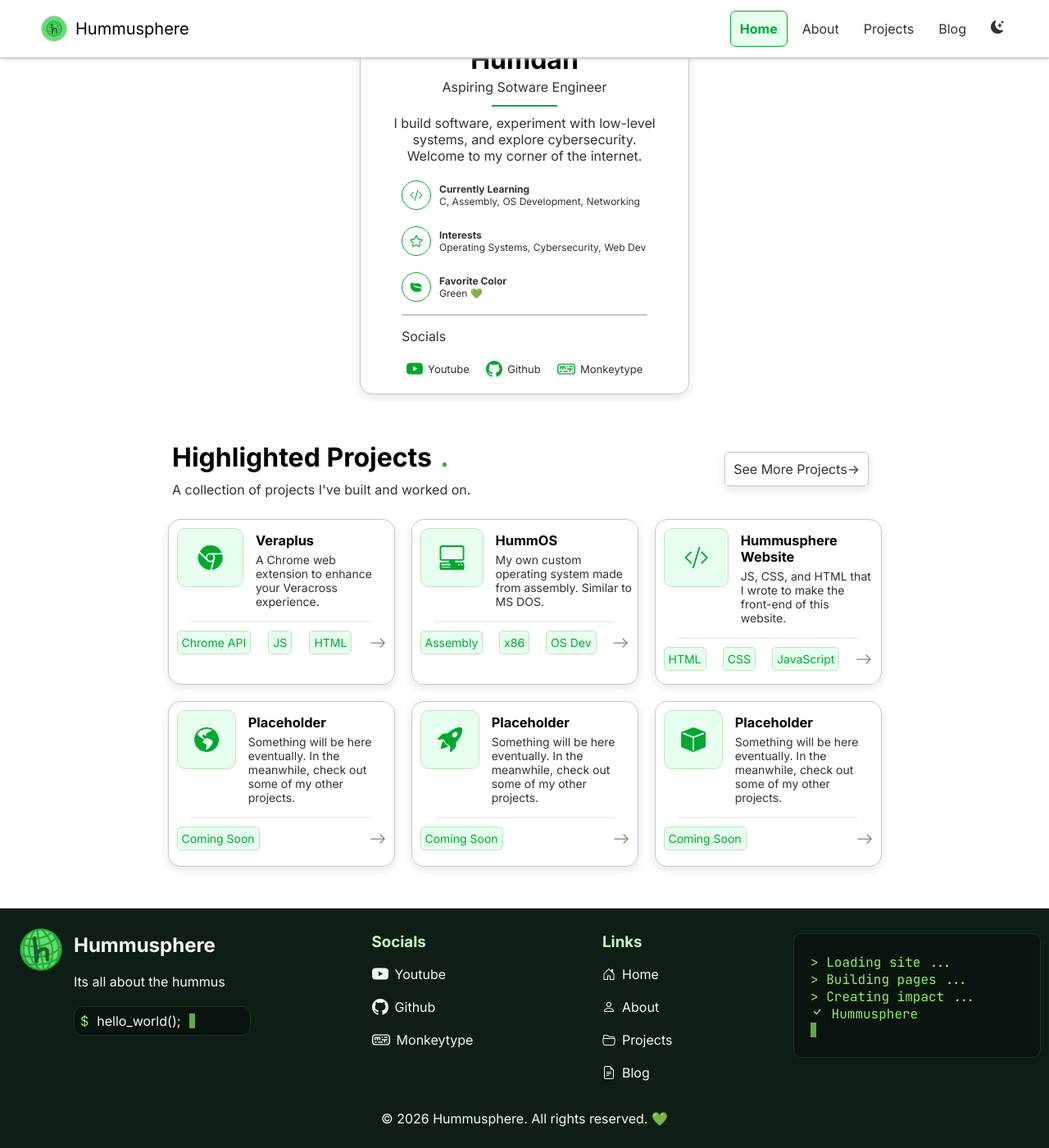
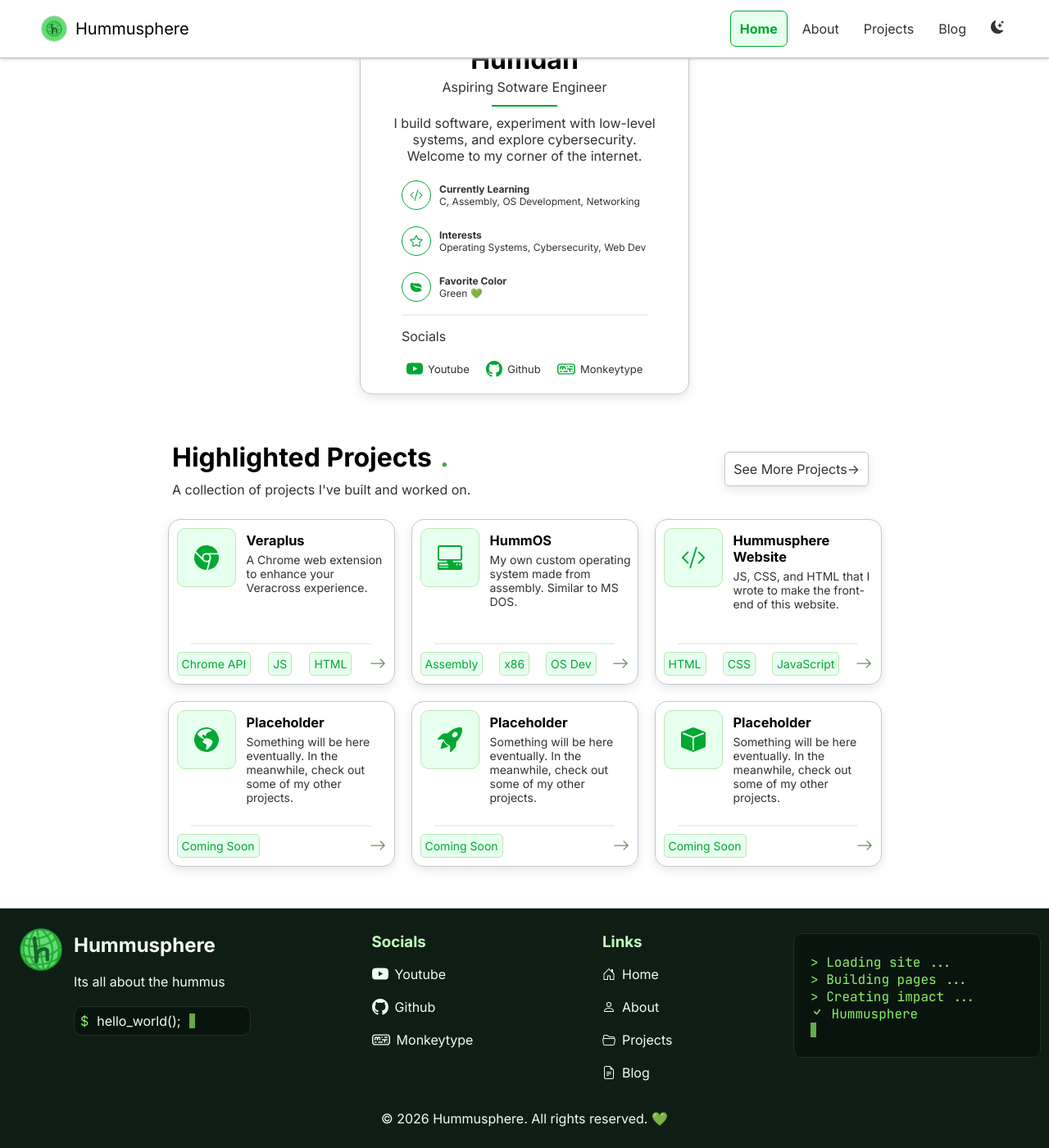
Before and after one commit to hummusphere/hummusphere.github.io, a Jekyll site: the page built from index.html, in a window 1280 px wide and 1400 px high, scrolled down 297 px. Shown: the whole window at 82% size. Built offline with Jekyll 4.4.1, drawn with Linux system fonts in a browser that asks for light colours.

Commit message:
added grid styling to index

```diff
--- a/index.html
+++ b/index.html
@@ -47,7 +47,7 @@ permalink: /
                 <p style="margin:0px;"> Green 💚</p>
             </div>
         </div>
-        <div style="height: 2px; width: 300px; background: var(--border-color); margin: 15px auto;""></div>
+        <div style="height: 2px; width: 300px; background: var(--faint-gray); margin: 15px auto;""></div>
         <p style="margin: 0px 50px;">Socials</p>
         <div class="flex flex-row justify-center" style="gap:20px; font-size:13px; margin: 10px 00px;">
             <a style="gap: 0.4rem; height:40px; color:var(--spring-green); text-decoration:none;" class="flex items-center" href="https://www.youtube.com/@hummusphere">
@@ -69,7 +69,7 @@ permalink: /
         </div>
     </div>
     <div id="right" class="flex flex-row wrap item-center justify-center">
-        <div class="flex flew-rox items-center" style="justify-content: space-between; height: fit-content; width: 100%; margin:10px; margin-left: 15px; color: var(--text-color);">
+        <div class="flex flew-rox items-center wrap" style="justify-content: space-between; height: fit-content; width: 100%; margin:10px; margin-left: 15px; color: var(--text-color);">
             <div>
                 <div class="flex flex-row"><h1 style="margin:5px">Highlighted Projects</h1><h1 style="margin:5px; font-size: 32px; color: rgb(58, 173, 58)">.</h1></div>
                 <p style="margin:5px"> A collection of projects I've built and worked on.</p>
@@ -77,8 +77,8 @@ permalink: /
             <a class="see-more" href="/projects/"> See More Projects-></a>
         </div>
 
-        <a class="project flex flex-col" href="/projects/veraplus/">
-            <div class="flex flex-row">
+        <a class="project" href="/projects/veraplus/">
+            <div style="display: grid; grid-template-columns: 90px 1fr;">
                 <svg class="project-svg" xmlns="http://www.w3.org/2000/svg" width="16" height="16" fill="currentColor" class="bi bi-browser-chrome" viewBox="0 0 16 16">
                     <path fill-rule="evenodd" d="M16 8a8 8 0 0 1-7.022 7.94l1.902-7.098a3 3 0 0 0 .05-1.492A3 3 0 0 0 10.237 6h5.511A8 8 0 0 1 16 8M0 8a8 8 0 0 0 7.927 8l1.426-5.321a3 3 0 0 1-.723.255 3 3 0 0 1-1.743-.147 3 3 0 0 1-1.043-.7L.633 4.876A8 8 0 0 0 0 8m5.004-.167L1.108 3.936A8.003 8.003 0 0 1 15.418 5H8.066a3 3 0 0 0-1.252.243 2.99 2.99 0 0 0-1.81 2.59M8 10a2 2 0 1 0 0-4 2 2 0 0 0 0 4"/>
                 </svg>
@@ -89,8 +89,8 @@ permalink: /
                     </p>
                 </div>
             </div>
-            <div style="height:2px; width: 220px; background: rgb(234,242,234); margin: 10px auto;"> </div>
-            <div class="flex" style="justify-content:space-between; padding:0px 10px;">
+            <div style="height:2px; width: 220px; background: var(--faint-gray); margin: 10px auto;"> </div>
+            <div class="flex items-center" style="justify-content:space-between; padding:0px 10px;">
                 <div class="project-tag"> Chrome API</div>
                 <div class="project-tag"> JS</div>
                 <div class="project-tag"> HTML</div>
@@ -99,8 +99,8 @@ permalink: /
                 </svg>
             </div>
         </a>
-        <a class="project flex flex-col" href="/projects/hummos/">
-            <div class="flex flex-row">
+        <a class="project" href="/projects/hummos/">
+            <div style="display: grid; grid-template-columns: 90px 1fr;">
                 <svg class="project-svg" xmlns="http://www.w3.org/2000/svg" width="16" height="16" fill="currentColor" class="bi bi-pc-display-horizontal" viewBox="0 0 16 16">
                     <path d="M1.5 0A1.5 1.5 0 0 0 0 1.5v7A1.5 1.5 0 0 0 1.5 10H6v1H1a1 1 0 0 0-1 1v3a1 1 0 0 0 1 1h14a1 1 0 0 0 1-1v-3a1 1 0 0 0-1-1h-5v-1h4.5A1.5 1.5 0 0 0 16 8.5v-7A1.5 1.5 0 0 0 14.5 0zm0 1h13a.5.5 0 0 1 .5.5v7a.5.5 0 0 1-.5.5h-13a.5.5 0 0 1-.5-.5v-7a.5.5 0 0 1 .5-.5M12 12.5a.5.5 0 1 1 1 0 .5.5 0 0 1-1 0m2 0a.5.5 0 1 1 1 0 .5.5 0 0 1-1 0M1.5 12h5a.5.5 0 0 1 0 1h-5a.5.5 0 0 1 0-1M1 14.25a.25.25 0 0 1 .25-.25h5.5a.25.25 0 1 1 0 .5h-5.5a.25.25 0 0 1-.25-.25"/>
                 </svg>
@@ -112,8 +112,8 @@ permalink: /
                     </p>
                 </div>
             </div>
-            <div style="height:2px; width: 220px; background: rgb(234,242,234); margin: 10px auto;"> </div>
-            <div class="flex" style="justify-content:space-between; padding:0px 10px;">
+            <div style="height:2px; width: 220px; background: var(--faint-gray); margin: 10px auto;"> </div>
+            <div class="flex items-center" style="justify-content:space-between; padding:0px 10px;">
                 <div class="project-tag"> Assembly</div>
                 <div class="project-tag"> x86</div>
                 <div class="project-tag"> OS Dev</div>
@@ -122,8 +122,8 @@ permalink: /
                 </svg>
             </div>
         </a>
-        <a class="project flex flex-col" href="/projects/hummusphere-website/">
-            <div class="flex flex-row">
+        <a class="project" href="/projects/hummusphere-website/">
+            <div style="display: grid; grid-template-columns: 90px 1fr;">
                 <svg class="project-svg" xmlns="http://www.w3.org/2000/svg" width="16" height="16" fill="currentColor" class="bi bi-code-slash" viewBox="0 0 16 16">
                     <path d="M10.478 1.647a.5.5 0 1 0-.956-.294l-4 13a.5.5 0 0 0 .956.294zM4.854 4.146a.5.5 0 0 1 0 .708L1.707 8l3.147 3.146a.5.5 0 0 1-.708.708l-3.5-3.5a.5.5 0 0 1 0-.708l3.5-3.5a.5.5 0 0 1 .708 0m6.292 0a.5.5 0 0 0 0 .708L14.293 8l-3.147 3.146a.5.5 0 0 0 .708.708l3.5-3.5a.5.5 0 0 0 0-.708l-3.5-3.5a.5.5 0 0 0-.708 0"/>
                 </svg>
@@ -135,8 +135,8 @@ permalink: /
                     </p>
                 </div>
             </div>
-            <div style="height:2px; width: 220px; background: rgb(234,242,234); margin: 10px auto;"> </div>
-            <div class="flex" style="justify-content:space-between; padding:0px 10px;">
+            <div style="height:2px; width: 220px; background: var(--faint-gray); margin: 10px auto;"> </div>
+            <div class="flex items-center" style="justify-content:space-between; padding:0px 10px;">
                 <div class="project-tag">HTML</div>
                 <div class="project-tag">CSS</div>
                 <div class="project-tag">JavaScript</div>
@@ -145,8 +145,8 @@ permalink: /
                 </svg>
             </div>
         </a>
-        <a class="project flex flex-col">
-            <div class="flex flex-row">
+        <a class="project">
+            <div style="display: grid; grid-template-columns: 90px 1fr;">
                 <svg class="project-svg" xmlns="http://www.w3.org/2000/svg" width="16" height="16" fill="currentColor" class="bi bi-globe-americas-fill" viewBox="0 0 16 16">
                     <path fill-rule="evenodd" d="m8 0 .412.01A7.97 7.97 0 0 1 13.29 2a8.04 8.04 0 0 1 2.548 4.382 8 8 0 1 1-15.674 0 8 8 0 0 1 1.361-3.078A8 8 0 0 1 2.711 2 7.96 7.96 0 0 1 8 0m0 1a7 7 0 0 0-5.958 3.324C2.497 6.192 6.669 7.827 6.5 8c-.5.5-1.034.884-1 1.5.07 1.248 2.259.774 2.5 2 .202 1.032-1.051 3 0 3 1.5-.5 3.798-3.186 4-5 .138-1.242-2-2-3.5-2.5-.828-.276-1.055.648-1.5.5S4.5 5.5 5.5 5s1 0 1.5.5c1 .5.5-1 1-1.5.838-.838 3.16-1.394 3.605-2.001A6.97 6.97 0 0 0 8 1"/>
                 </svg>
@@ -158,16 +158,16 @@ permalink: /
                     </p>
                 </div>
             </div>
-            <div style="height:2px; width: 220px; background: rgb(234,242,234); margin: 10px auto;"> </div>
-            <div class="flex" style="justify-content:space-between; padding:0px 10px;">
+            <div style="height:2px; width: 220px; background: var(--faint-gray); margin: 10px auto;"> </div>
+            <div class="flex items-center" style="justify-content:space-between; padding:0px 10px;">
                 <div class="project-tag">Coming Soon</div>
                 <svg style="margin: auto 0px;" xmlns="http://www.w3.org/2000/svg" width="20" height="20" fill="rgb(108,144,101)" class="bi bi-arrow-right" viewBox="0 0 16 16">
                     <path fill-rule="evenodd" d="M1 8a.5.5 0 0 1 .5-.5h11.793l-3.147-3.146a.5.5 0 0 1 .708-.708l4 4a.5.5 0 0 1 0 .708l-4 4a.5.5 0 0 1-.708-.708L13.293 8.5H1.5A.5.5 0 0 1 1 8"/>
                 </svg>
             </div>
         </a>
-        <a class="project flex flex-col">
-            <div class="flex flex-row">
+        <a class="project">
+            <div style="display: grid; grid-template-columns: 90px 1fr;">
                 <svg class="project-svg" xmlns="http://www.w3.org/2000/svg" width="32" height="32" fill="currentColor" viewBox="0 0 16 16">
                     <path d="M12.17 9.53c2.307-2.592 3.278-4.684 3.641-6.218.21-.887.214-1.58.16-2.065a3.6 3.6 0 0 0-.108-.563 2 2 0 0 0-.078-.23V.453c-.073-.164-.168-.234-.352-.295a2 2 0 0 0-.16-.045 4 4 0 0 0-.57-.093c-.49-.044-1.19-.03-2.08.188-1.536.374-3.618 1.343-6.161 3.604l-2.4.238h-.006a2.55 2.55 0 0 0-1.524.734L.15 7.17a.512.512 0 0 0 .433.868l1.896-.271c.28-.04.592.013.955.132.232.076.437.16.655.248l.203.083c.196.816.66 1.58 1.275 2.195.613.614 1.376 1.08 2.191 1.277l.082.202c.089.218.173.424.249.657.118.363.172.676.132.956l-.271 1.9a.512.512 0 0 0 .867.433l2.382-2.386c.41-.41.668-.949.732-1.526zm.11-3.699c-.797.8-1.93.961-2.528.362-.598-.6-.436-1.733.361-2.532.798-.799 1.93-.96 2.528-.361s.437 1.732-.36 2.531Z"/>
                     <path d="M5.205 10.787a7.6 7.6 0 0 0 1.804 1.352c-1.118 1.007-4.929 2.028-5.054 1.903-.126-.127.737-4.189 1.839-5.18.346.69.837 1.35 1.411 1.925"/>
@@ -180,16 +180,16 @@ permalink: /
                     </p>
                 </div>
             </div>
-            <div style="height:2px; width: 220px; background: rgb(234,242,234); margin: 10px auto;"> </div>
-            <div class="flex" style="justify-content:space-between; padding:0px 10px;">
+            <div style="height:2px; width: 220px; background: var(--faint-gray); margin: 10px auto;"> </div>
+            <div class="flex items-center" style="justify-content:space-between; padding:0px 10px;">
                 <div class="project-tag">Coming Soon</div>
                 <svg style="margin: auto 0px;" xmlns="http://www.w3.org/2000/svg" width="20" height="20" fill="rgb(108,144,101)" class="bi bi-arrow-right" viewBox="0 0 16 16">
                     <path fill-rule="evenodd" d="M1 8a.5.5 0 0 1 .5-.5h11.793l-3.147-3.146a.5.5 0 0 1 .708-.708l4 4a.5.5 0 0 1 0 .708l-4 4a.5.5 0 0 1-.708-.708L13.293 8.5H1.5A.5.5 0 0 1 1 8"/>
                 </svg>
             </div>
         </a>
-        <a class="project flex flex-col">
-            <div class="flex flex-row">
+        <a class="project">
+            <div style="display: grid; grid-template-columns: 90px 1fr;">
                 <svg class="project-svg" xmlns="http://www.w3.org/2000/svg" width="16" height="16" fill="currentColor" class="bi bi-box-fill" viewBox="0 0 16 16">
                     <path fill-rule="evenodd" d="M15.528 2.973a.75.75 0 0 1 .472.696v8.662a.75.75 0 0 1-.472.696l-7.25 2.9a.75.75 0 0 1-.557 0l-7.25-2.9A.75.75 0 0 1 0 12.331V3.669a.75.75 0 0 1 .471-.696L7.443.184l.004-.001.274-.11a.75.75 0 0 1 .558 0l.274.11.004.001zm-1.374.527L8 5.962 1.846 3.5 1 3.839v.4l6.5 2.6v7.922l.5.2.5-.2V6.84l6.5-2.6v-.4l-.846-.339Z"/>
                 </svg>
@@ -201,8 +201,8 @@ permalink: /
                     </p>
                 </div>
             </div>
-            <div style="height:2px; width: 220px; background: rgb(234,242,234); margin: 10px auto;"> </div>
-            <div class="flex" style="justify-content:space-between; padding:0px 10px;">
+            <div style="height:2px; width: 220px; background: var(--faint-gray); margin: 10px auto;"> </div>
+            <div class="flex items-center" style="justify-content:space-between; padding:0px 10px;">
                 <div class="project-tag">Coming Soon</div>
                 <svg style="margin: auto 0px;" xmlns="http://www.w3.org/2000/svg" width="20" height="20" fill="rgb(108,144,101)" class="bi bi-arrow-right" viewBox="0 0 16 16">
                     <path fill-rule="evenodd" d="M1 8a.5.5 0 0 1 .5-.5h11.793l-3.147-3.146a.5.5 0 0 1 .708-.708l4 4a.5.5 0 0 1 0 .708l-4 4a.5.5 0 0 1-.708-.708L13.293 8.5H1.5A.5.5 0 0 1 1 8"/>
--- a/styles/style.css
+++ b/styles/style.css
@@ -8,6 +8,7 @@
   --seafoam-green: #e7ffee;
   --sage-green: #bee5b7;
   --olive-green: #e5f7e5;
+  --faint-gray: #eaf2ea;
   --bg-color: white;
   --box-shadow: rgba(0, 0, 0, 0.1) 0px 4px 12px;
   --box-shadow-hover: rgba(0, 0, 0, 0.3) 0px 4px 12px;
@@ -24,7 +25,8 @@
   --spring-green: rgb(96, 255, 96);
   --seafoam-green: #284530;
   --sage-green: #257118;
-  --olive-green: #ergb(61, 128, 61)
+  --olive-green: rgb(26, 53, 26);
+  --faint-gray: #233a24;
   --box-shadow: rgba(0, 0, 0, 0.3) 0px 4px 12px;
   --box-shadow-hover: rgba(0, 0, 0, 0.7) 0px 4px 12px;
   --header-shadow: rgba(0, 0, 0, 0.5);
@@ -186,11 +188,12 @@ header {
   text-decoration: none;
   color: var(--text-color);
   border-radius: 15px;
-  flex-direction: column;
   transition: 0.2s;
   border: 1px solid var(--border-color);
   font-size: 14px;
   box-shadow: var(--box-shadow);
+  display: grid;
+  grid-template-rows: 140px 10px 50px;
 }
 
 .project:hover .project-header {
@@ -200,7 +203,7 @@ header {
 .project-svg {
     background: var(--seafoam-green);
     padding:20px;
-    width:100px;
+    width:30px;
     height:30px;
     margin:10px;
     border: 1px solid var(--sage-green);
@@ -214,6 +217,7 @@ header {
     background: var(--seafoam-green);
     padding:5px;
     border-radius: 5px;
+    height: fit-content;
 }
 
 .project-header {
@@ -331,7 +335,7 @@ code {
   box-shadow: var(--box-shadow);
 }
 
-.back-to-blogs:hover, .see-more:hover {
+.back-to-blogs:hover, .see-more:hover, .blog-share:hover {
   cursor: pointer;
   border-color: var(--spring-green);
   transform: translateY(-2px);
@@ -403,6 +407,17 @@ code {
   width: 15px;
   height: 15px;
   margin: auto 0px;
+}
+
+.blog-share {
+  transition: 0.2s;
+  text-decoration: none;
+  border: 1px solid var(--border-color);
+  border-radius: 5px;
+  padding: 10px;
+  width: fit-content;
+  color: var(--text-color);
+  box-shadow: var(--box-shadow);
 }
 
 .blog-side-link {
@@ -525,7 +540,7 @@ h3, h2 {
 }
 
 .about-tag {
-  background: var(--olive-green);
+  background: var(--seafoam-green);
   width: fit-content;
   padding: 5px;
   border-radius: 5px;
```
Also changed, not shown: _layouts/blog-post.html (+27 -0 lines).
